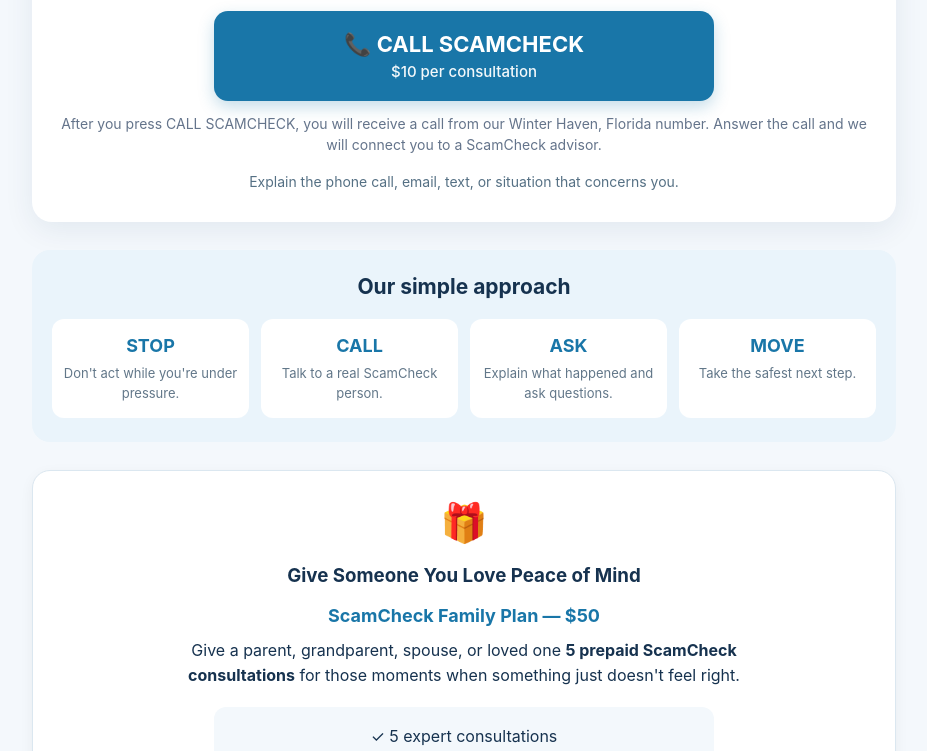
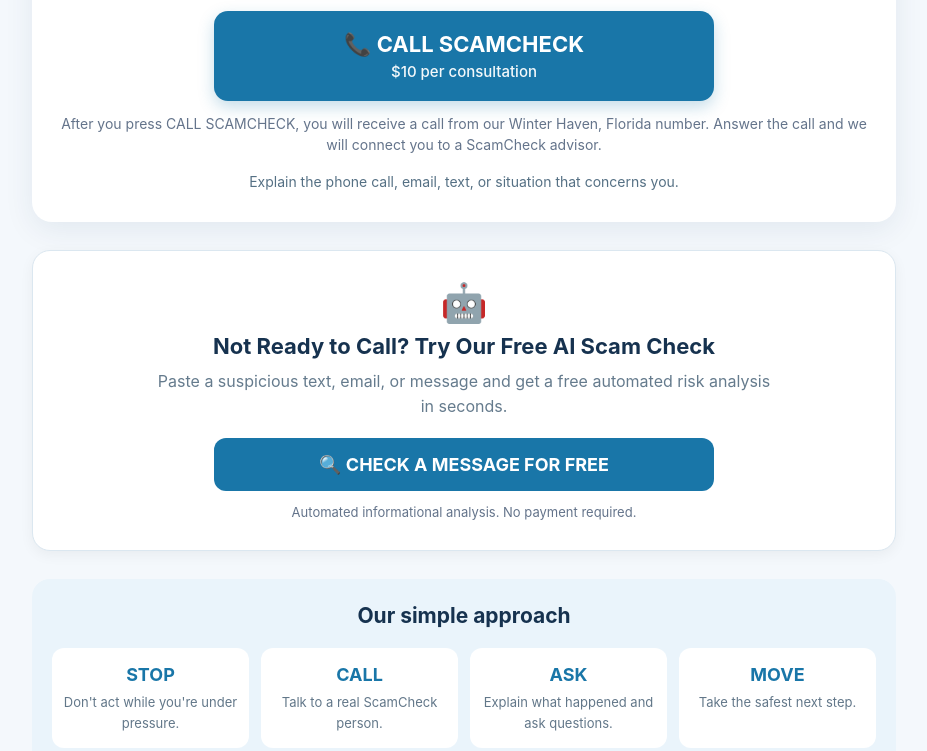
Before and after one commit to Megsmileface1/scamcheck, a website: page index.html in a window 1280 px wide. Shown: the part 580-1331 px from the top of the page, without its empty margins (176-1103 px from the left). Drawn offline with Linux system fonts and the light colour scheme.

Commit message:
Add Free AI Scam Check to homepage
Added a new section for AI Scam Check feature with a call-to-action button.

```diff
--- a/index.html
+++ b/index.html
@@ -314,7 +314,56 @@
             Explain the phone call, email, text, or situation that concerns you.
         </div>
 
-    </section>
+    </section><section style="
+    margin-top:28px;
+    background:#ffffff;
+    border:1px solid #dbe7f0;
+    border-radius:18px;
+    padding:28px 22px;
+    text-align:center;
+    box-shadow:0 4px 14px rgba(0,0,0,0.05);
+">
+    <div style="font-size:38px; margin-bottom:8px;">🤖</div>
+
+    <h3 style="margin:0 0 10px; font-size:22px; color:#16324f;">
+        Not Ready to Call? Try Our Free AI Scam Check
+    </h3>
+
+    <p style="
+        max-width:620px;
+        margin:0 auto 18px;
+        color:#657b8d;
+        line-height:1.6;
+        font-size:16px;
+    ">
+        Paste a suspicious text, email, or message and get a free automated
+        risk analysis in seconds.
+    </p>
+
+    <a href="/ai-check.html" style="
+        display:inline-block;
+        width:100%;
+        max-width:500px;
+        padding:16px 20px;
+        border-radius:12px;
+        background:#1976a8;
+        color:white;
+        text-decoration:none;
+        font-size:18px;
+        font-weight:700;
+    ">
+        🔍 CHECK A MESSAGE FOR FREE
+    </a>
+
+    <div style="
+        margin-top:12px;
+        color:#64748b;
+        font-size:13px;
+        line-height:1.5;
+    ">
+        Automated informational analysis. No payment required.
+    </div>
+</section>
 <section id="payment-section" class="send-box" style="display:none;">
     <h3>Complete your $10 ScamCheck consultation payment</h3>
 
```
